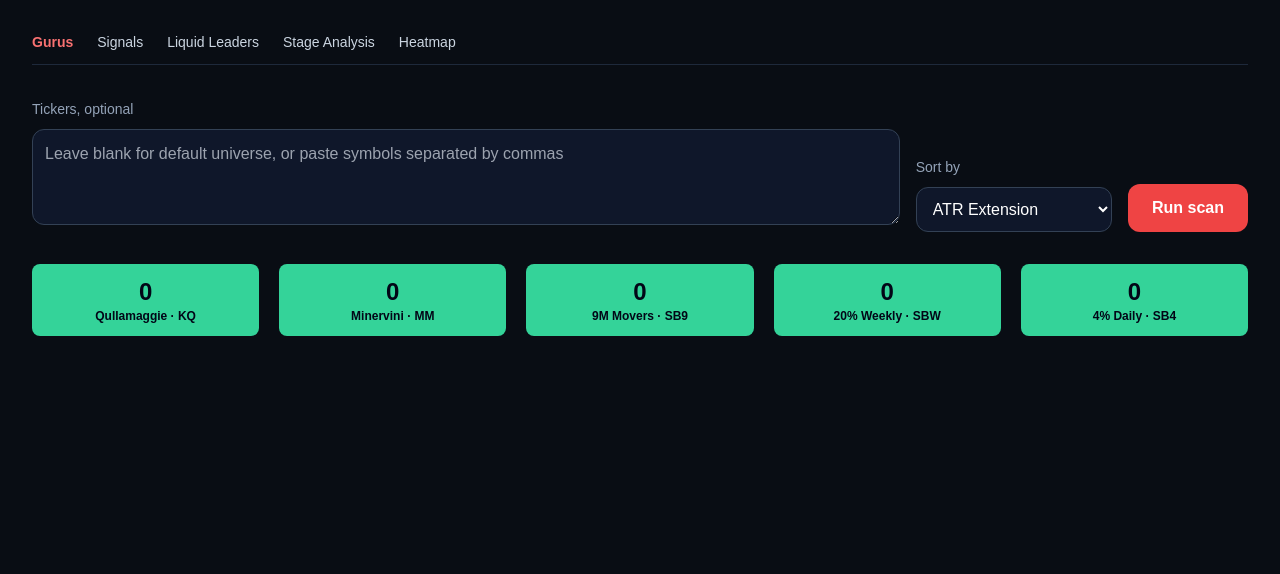
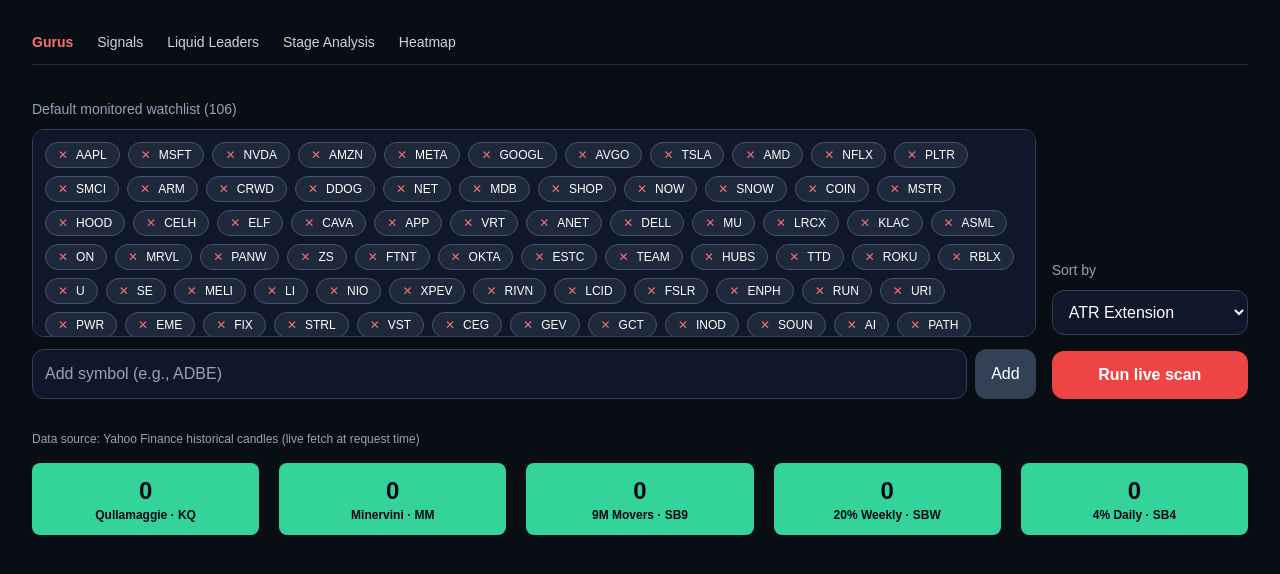
Before and after one commit to Avids/Screener, a Next.js app: page / in a window 1280 px wide. Shown: the top 574 px of the page. Built offline with nearby package versions, Linux system fonts and the light colour scheme.

Commit message:
Refine watchlist UX with editable default monitored stocks

```diff
--- a/app/page.tsx
+++ b/app/page.tsx
@@ -1,9 +1,29 @@
 "use client";
-import { useMemo, useState } from "react";
+
+import { FormEvent, useMemo, useState } from "react";
+import { DEFAULT_TICKERS } from "../lib/universe";
 
 type Result = {
-  symbol: string; close: number; dailyPct: number; weeklyPct: number; atrExtension: number; dollarVolume: number; score: number;
-  tags: { qullamaggie: boolean; minervini: boolean; stockbee9m: boolean; stockbee20w: boolean; stockbee4d: boolean };
+  symbol: string;
+  close: number;
+  dailyPct: number;
+  weeklyPct: number;
+  atrExtension: number;
+  dollarVolume: number;
+  score: number;
+  tags: {
+    qullamaggie: boolean;
+    minervini: boolean;
+    stockbee9m: boolean;
+    stockbee20w: boolean;
+    stockbee4d: boolean;
+  };
+};
+
+type ApiResponse = {
+  asOf?: string;
+  results?: Result[];
+  errors?: string[];
 };
 
 const groups = [
@@ -15,40 +35,164 @@
 ] as const;
 
 export default function Page() {
-  const [raw, setRaw] = useState("");
+  const [watchlist, setWatchlist] = useState<string[]>(DEFAULT_TICKERS);
+  const [newTicker, setNewTicker] = useState("");
   const [results, setResults] = useState<Result[]>([]);
+  const [errors, setErrors] = useState<string[]>([]);
+  const [asOf, setAsOf] = useState<string>("");
   const [loading, setLoading] = useState(false);
   const [sortBy, setSortBy] = useState("atrExtension");
 
+  const addTicker = (event: FormEvent) => {
+    event.preventDefault();
+    const symbol = newTicker.trim().toUpperCase();
+    if (!symbol) return;
+    setWatchlist((prev) => (prev.includes(symbol) ? prev : [...prev, symbol]));
+    setNewTicker("");
+  };
+
+  const removeTicker = (symbol: string) => {
+    setWatchlist((prev) => prev.filter((item) => item !== symbol));
+  };
+
   async function run() {
     setLoading(true);
-    const tickers = raw.split(/[\s,]+/).filter(Boolean);
-    const res = await fetch("/api/screen", { method: "POST", headers: { "Content-Type": "application/json" }, body: JSON.stringify({ tickers, sortBy }) });
-    const json = await res.json();
+    setErrors([]);
+
+    try {
+      const res = await fetch("/api/screen", {
+        method: "POST",
+        headers: { "Content-Type": "application/json" },
+        body: JSON.stringify({ tickers: watchlist, sortBy })
+      });
+
+      const json: ApiResponse = await res.json();
       setResults(json.results ?? []);
+      setErrors(json.errors ?? []);
+      setAsOf(json.asOf ?? "");
+    } finally {
       setLoading(false);
     }
+  }
 
-  const sorted = useMemo(() => [...results].sort((a,b) => sortBy === "atrExtension" ? a.atrExtension - b.atrExtension : sortBy === "daily" ? b.dailyPct - a.dailyPct : b.weeklyPct - a.weeklyPct), [results, sortBy]);
+  const sorted = useMemo(
+    () =>
+      [...results].sort((a, b) =>
+        sortBy === "atrExtension"
+          ? a.atrExtension - b.atrExtension
+          : sortBy === "daily"
+            ? b.dailyPct - a.dailyPct
+            : b.weeklyPct - a.weeklyPct
+      ),
+    [results, sortBy]
+  );
 
-  return <main className="min-h-screen bg-[#090d14] text-white p-4 md:p-8">
+  return (
+    <main className="min-h-screen bg-[#090d14] text-white p-4 md:p-8">
       <div className="max-w-7xl mx-auto">
-      <nav className="flex gap-6 border-b border-slate-800 pb-3 text-sm text-slate-300"><b className="text-red-400">Gurus</b><span>Signals</span><span>Liquid Leaders</span><span>Stage Analysis</span><span>Heatmap</span></nav>
-      <section className="my-8 grid md:grid-cols-[1fr_auto_auto] gap-4 items-end">
-        <label className="block"><span className="text-sm text-slate-400">Tickers, optional</span><textarea className="mt-2 w-full h-24 rounded-xl bg-slate-900 border border-slate-700 p-3" placeholder="Leave blank for default universe, or paste symbols separated by commas" value={raw} onChange={e=>setRaw(e.target.value)} /></label>
-        <label className="block"><span className="text-sm text-slate-400">Sort by</span><select className="mt-2 w-full rounded-xl bg-slate-900 border border-slate-700 p-3" value={sortBy} onChange={e=>setSortBy(e.target.value)}><option value="atrExtension">ATR Extension</option><option value="daily">Daily %</option><option value="weekly">Weekly %</option></select></label>
-        <button onClick={run} disabled={loading} className="rounded-xl bg-red-500 hover:bg-red-400 disabled:opacity-60 px-6 py-3 font-semibold">{loading ? "Scanning..." : "Run scan"}</button>
+        <nav className="flex gap-6 border-b border-slate-800 pb-3 text-sm text-slate-300">
+          <b className="text-red-400">Gurus</b>
+          <span>Signals</span>
+          <span>Liquid Leaders</span>
+          <span>Stage Analysis</span>
+          <span>Heatmap</span>
+        </nav>
+
+        <section className="my-8 grid md:grid-cols-[1fr_auto] gap-4 items-end">
+          <div>
+            <span className="text-sm text-slate-400">Default monitored watchlist ({watchlist.length})</span>
+            <div className="mt-2 rounded-xl bg-slate-900 border border-slate-700 p-3 max-h-52 overflow-y-auto flex flex-wrap gap-2">
+              {watchlist.map((ticker) => (
+                <button
+                  key={ticker}
+                  type="button"
+                  onClick={() => removeTicker(ticker)}
+                  className="inline-flex items-center gap-2 rounded-full border border-slate-600 bg-slate-800 px-3 py-1 text-xs hover:border-red-400 hover:text-red-300"
+                  title={`Remove ${ticker}`}
+                >
+                  <span className="text-red-400">✕</span>
+                  <span>{ticker}</span>
+                </button>
+              ))}
+            </div>
+            <form onSubmit={addTicker} className="mt-3 flex gap-2">
+              <input
+                value={newTicker}
+                onChange={(event) => setNewTicker(event.target.value)}
+                placeholder="Add symbol (e.g., ADBE)"
+                className="flex-1 rounded-xl bg-slate-900 border border-slate-700 p-3"
+              />
+              <button type="submit" className="rounded-xl bg-slate-700 hover:bg-slate-600 px-4 py-2">
+                Add
+              </button>
+            </form>
+          </div>
+
+          <div className="grid gap-4">
+            <label className="block">
+              <span className="text-sm text-slate-400">Sort by</span>
+              <select
+                className="mt-2 w-full rounded-xl bg-slate-900 border border-slate-700 p-3"
+                value={sortBy}
+                onChange={(event) => setSortBy(event.target.value)}
+              >
+                <option value="atrExtension">ATR Extension</option>
+                <option value="daily">Daily %</option>
+                <option value="weekly">Weekly %</option>
+              </select>
+            </label>
+            <button
+              onClick={run}
+              disabled={loading || watchlist.length === 0}
+              className="rounded-xl bg-red-500 hover:bg-red-400 disabled:opacity-60 px-6 py-3 font-semibold"
+            >
+              {loading ? "Scanning live data..." : "Run live scan"}
+            </button>
+          </div>
         </section>
+
+        <p className="text-xs text-slate-400 mb-4">
+          Data source: Yahoo Finance historical candles (live fetch at request time)
+          {asOf ? ` · Last scan: ${new Date(asOf).toLocaleString()}` : ""}
+        </p>
+        {errors.length > 0 && (
+          <p className="text-xs text-amber-300 mb-4">Unavailable symbols: {errors.join(", ")}</p>
+        )}
+
         <div className="grid md:grid-cols-5 gap-5">
           {groups.map(([key, title, code]) => {
-          const items = sorted.filter(r => r.tags[key]);
-          return <div key={key}>
-            <div className="rounded-lg bg-emerald-400 text-slate-950 text-center p-3 mb-3 font-bold"><div className="text-2xl">{items.length}</div><div className="text-xs">{title} · {code}</div></div>
-            <div className="space-y-2">{items.map(r => <a key={key + r.symbol} href={`https://finance.yahoo.com/quote/${r.symbol}`} target="_blank" className="flex items-center justify-between rounded-lg bg-slate-800 hover:bg-slate-700 px-3 py-2 border-l-4 border-emerald-400">
-              <span className="font-bold">{r.symbol}</span><span className="text-emerald-400 text-sm">{key === "stockbee20w" ? `1W +${r.weeklyPct.toFixed(1)}%` : `+${r.dailyPct.toFixed(1)}%`}</span><span className="text-xs rounded-md border border-yellow-400 text-yellow-300 px-2 py-0.5">{r.atrExtension.toFixed(1)}</span>
-            </a>)}</div>
-          </div>})}
+            const items = sorted.filter((result) => result.tags[key]);
+            return (
+              <div key={key}>
+                <div className="rounded-lg bg-emerald-400 text-slate-950 text-center p-3 mb-3 font-bold">
+                  <div className="text-2xl">{items.length}</div>
+                  <div className="text-xs">
+                    {title} · {code}
                   </div>
                 </div>
-  </main>;
+                <div className="space-y-2">
+                  {items.map((result) => (
+                    <a
+                      key={key + result.symbol}
+                      href={`https://finance.yahoo.com/quote/${result.symbol}`}
+                      target="_blank"
+                      className="flex items-center justify-between rounded-lg bg-slate-800 hover:bg-slate-700 px-3 py-2 border-l-4 border-emerald-400"
+                    >
+                      <span className="font-bold">{result.symbol}</span>
+                      <span className="text-emerald-400 text-sm">
+                        {key === "stockbee20w" ? `1W +${result.weeklyPct.toFixed(1)}%` : `+${result.dailyPct.toFixed(1)}%`}
+                      </span>
+                      <span className="text-xs rounded-md border border-yellow-400 text-yellow-300 px-2 py-0.5">
+                        {result.atrExtension.toFixed(1)}
+                      </span>
+                    </a>
+                  ))}
+                </div>
+              </div>
+            );
+          })}
+        </div>
+      </div>
+    </main>
+  );
 }
```
Lines whose indentation alone changed are shown as unchanged.
